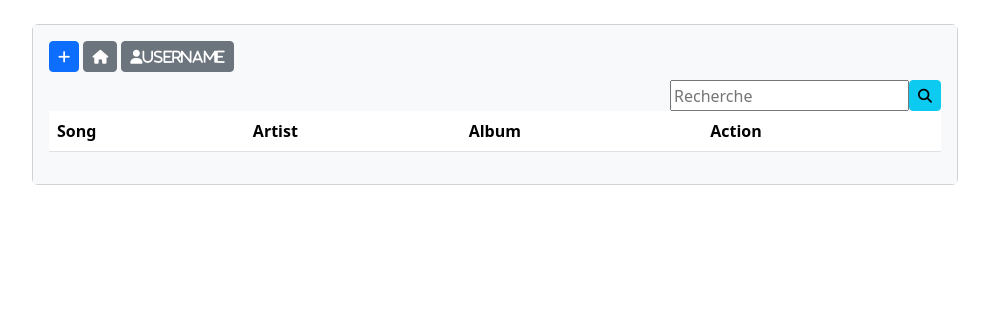
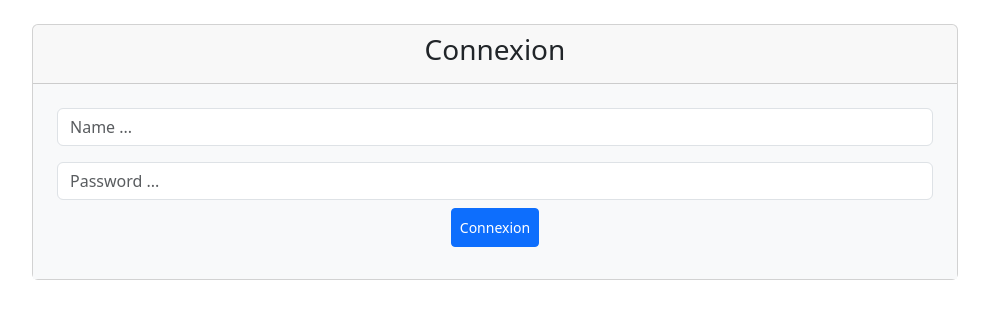
Before and after one commit to saadMeddiche/E-Lyrics.org, a PHP site: page / in a window 1280 px wide. Shown: the top 319 px of the page, without its empty margins (145-1134 px from the left). Run offline with PHP 8.4, Linux system fonts and the light colour scheme; data that the repository does not hold is empty.

Commit message:
Login [Without verification]

```diff
--- a/controllers/HomeController.php
+++ b/controllers/HomeController.php
@@ -2,7 +2,7 @@
 
 class HomeController
 {
-
+    //Include the file automatiquement by only give the name of the file
     static public function IncludeFile($page)
     {
         $array_paths = array(
--- a/index.php
+++ b/index.php
@@ -2,7 +2,9 @@
 require_once  './autoload.php';
 
 
-$pages = ['home', 'update', 'add','view'];
+$pages = ['home', 'update', 'add', 'view'];
+
+if (isset($_SESSION["logged"]) && $_SESSION["logged"] === true) {
 
     //include the file header.php
     HomeController::IncludeFile('header');
@@ -20,3 +22,6 @@ if (isset($_GET['page'])) {
 
     //include the file footer.php
     HomeController::IncludeFile('footer');
+} else {
+    HomeController::IncludeFile('login');
+}
--- /dev/null
+++ b/views/login.php
@@ -0,0 +1,40 @@
+<?php
+if (isset($_POST['login'])) {
+    $loginUser = new UsersController();
+    $loginUser->authentification();
+}
+
+?>
+
+<link rel="stylesheet" href="https://cdnjs.cloudflare.com/ajax/libs/font-awesome/6.2.1/css/all.min.css" integrity="sha512-MV7K8+y+gLIBoVD59lQIYicR65iaqukzvf/nwasF0nqhPay5w/9lJmVM2hMDcnK1OnMGCdVK+iQrJ7lzPJQd1w==" crossorigin="anonymous" referrerpolicy="no-referrer" />
+<link href="https://cdn.jsdelivr.net/npm/bootstrap@5.3.0-alpha1/dist/css/bootstrap.min.css" rel="stylesheet" integrity="sha384-GLhlTQ8iRABdZLl6O3oVMWSktQOp6b7In1Zl3/Jr59b6EGGoI1aFkw7cmDA6j6gD" crossorigin="anonymous">
+
+<div class="container">
+    <div class="row my-4">
+        <div class="col-md-10 mx-auto">
+            <div class="card">
+                <div class="card-header">
+                    <h3 class="text-center">Connexion</h3>
+                </div>
+                <div class="card-body bg-light text-center">
+
+                    <form method="post" >
+
+                        <div class="form-group p-2">
+                            <input type="text" name="username" placeholder="Name ..." class="form-control">
+                        </div>
+
+                        <div class="form-group p-2">
+                            <input type="password" name="password" placeholder="Password ..." class="form-control">
+                        </div>
+
+                        <button class="btn btn-sm btn-primary p-2 " type="submit" name="login">Connexion</button>
+                    </form>
+
+                </div>
+
+            </div>
+        </div>
+
+    </div>
+</div>
```
Also changed, not shown: controllers/UsersController.php (added, +18 -0 lines), models/User.php (added, +19 -0 lines). Lines whose indentation alone changed are shown as unchanged.
